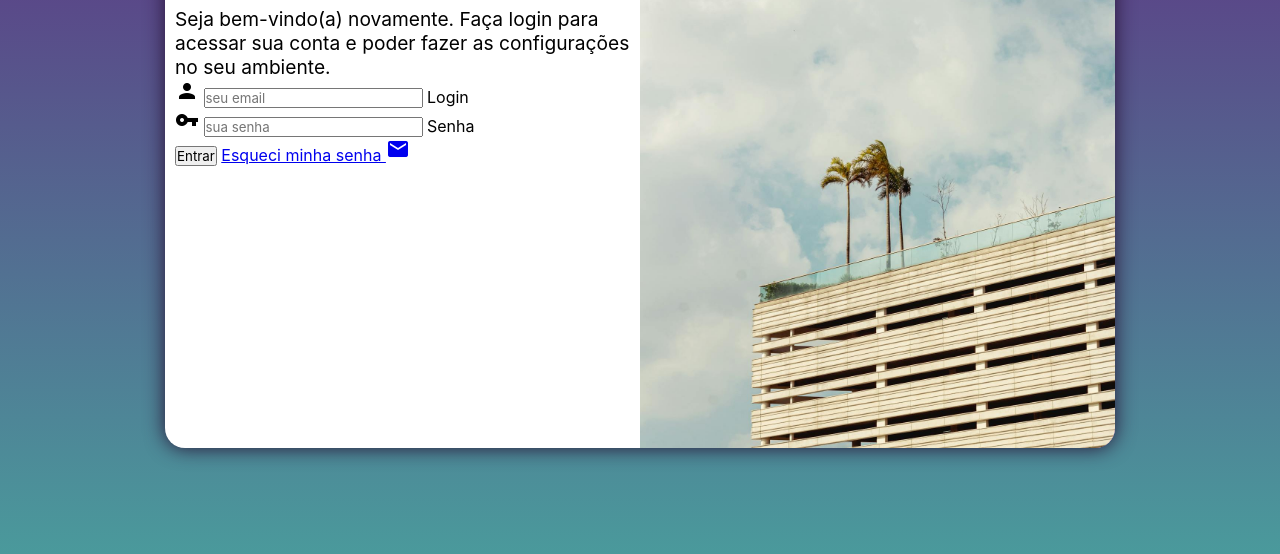
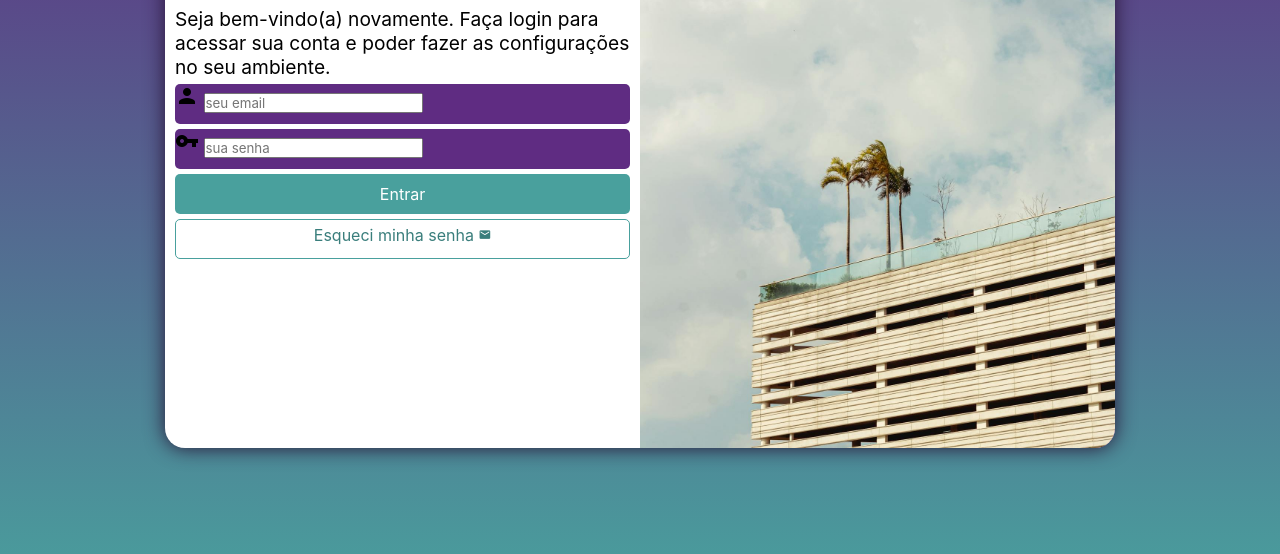
Before and after one commit to jdearaujotrindade/projeto-login, a plain HTML site: page index.html in a window 1280 px wide. Shown: the part 202-756 px from the top of the page. Drawn offline with Linux system fonts and the light colour scheme.

Commit message:
Add styling for login form fields and buttons
Introduced new CSS classes for form fields and buttons to improve the appearance of the login form. Updated HTML to use the new 'campo' and 'botao' classes for better structure and styling consistency.

```diff
--- a/estilos/style.css
+++ b/estilos/style.css
@@ -50,3 +50,46 @@ section#login > div#formulario > h1 {
 section#login > div#formulario > p {
     font-size: 0.8em;
 }
+form > div.campo {
+    background-color: #5f2c82;
+    height: 40px;
+    border-radius: 5px;
+    margin: 5px 0px;
+}
+div.campo > label {
+    display: none;
+}
+form > input[type=submit] {
+    display: block;
+    font-size: 1em;
+    width: 100%;
+    height: 40px;
+    background-color: #49a09d;
+    color: white;
+    border: none;
+    border-radius: 5px;
+    cursor: pointer;
+}
+form > input[type=submit]:hover {
+    background-color: #3a7e7c;
+}
+form > a.botao {
+    display: block;
+    text-align: center;
+    font-size: 1em;
+    width: 100%;
+    height: 40px;
+    background-color: white;
+    color: #3a7e7c;
+    border: 1px solid #49a09d;
+    border-radius: 5px;
+    text-decoration: none;
+    padding-top: 5px;
+    margin-top: 5px;
+}
+form > a.botao:hover {
+    background-color: #abd8d7;
+}
+form > a.botao > span {
+    font-size: 0.8em;
+}
--- a/index.html
+++ b/index.html
@@ -21,13 +21,13 @@
                         <input type="email" name="login" id="ilogin" placeholder="seu email" autocomplete="email" maxlength="30" required>
                         <label for="ilogin">Login</label>
                     </div>
-                    <div>
+                    <div class="campo">
                         <span class="material-icons">vpn_key</span>
                         <input type="password" name="senha" id="isenha" placeholder="sua senha" autocomplete="current-password" minlength="8" maxlength="20" required>
                         <label for="isenha">Senha</label>
                     </div>
                     <input type="submit" value="Entrar">
-                    <a href="#">Esqueci minha senha <span class="material-icons">mail</span></a>
+                    <a class="botao" href="#">Esqueci minha senha <span class="material-icons">mail</span></a>
                 </form>
             </div>
         </section>
```
